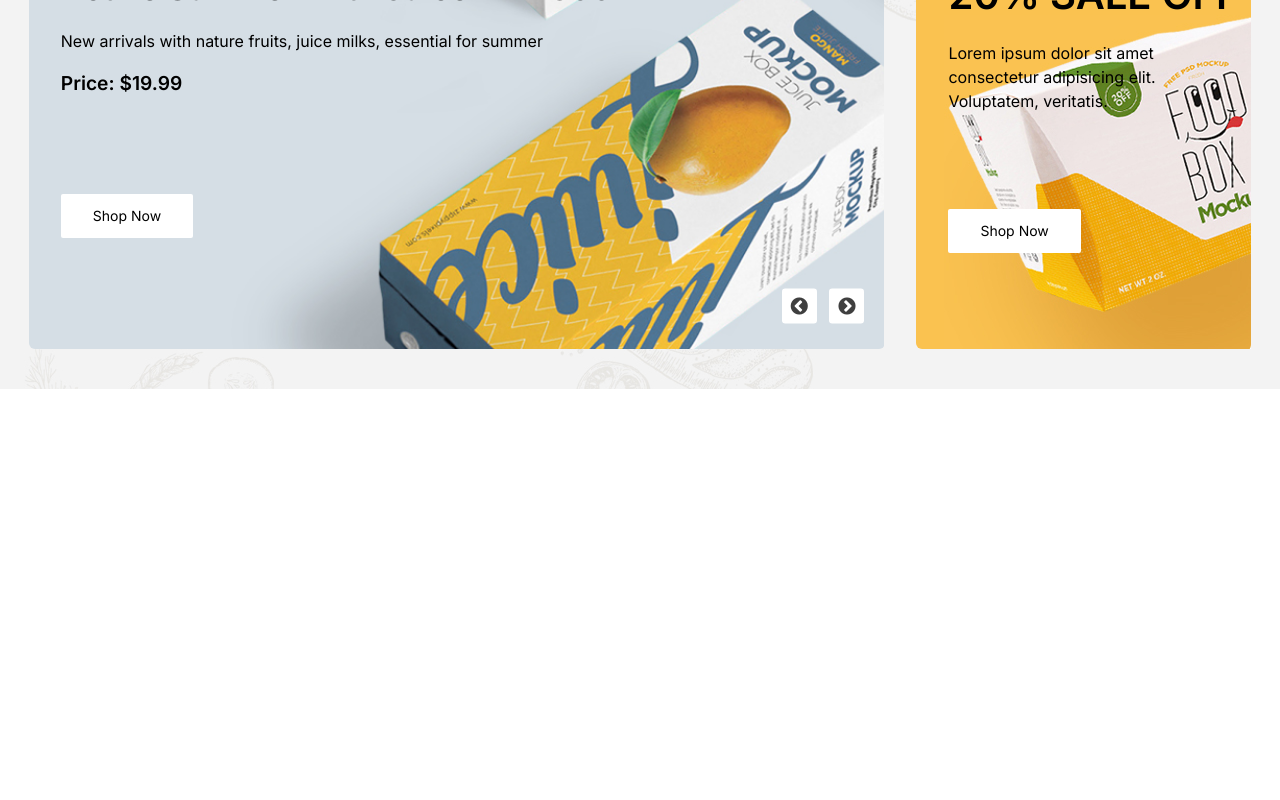
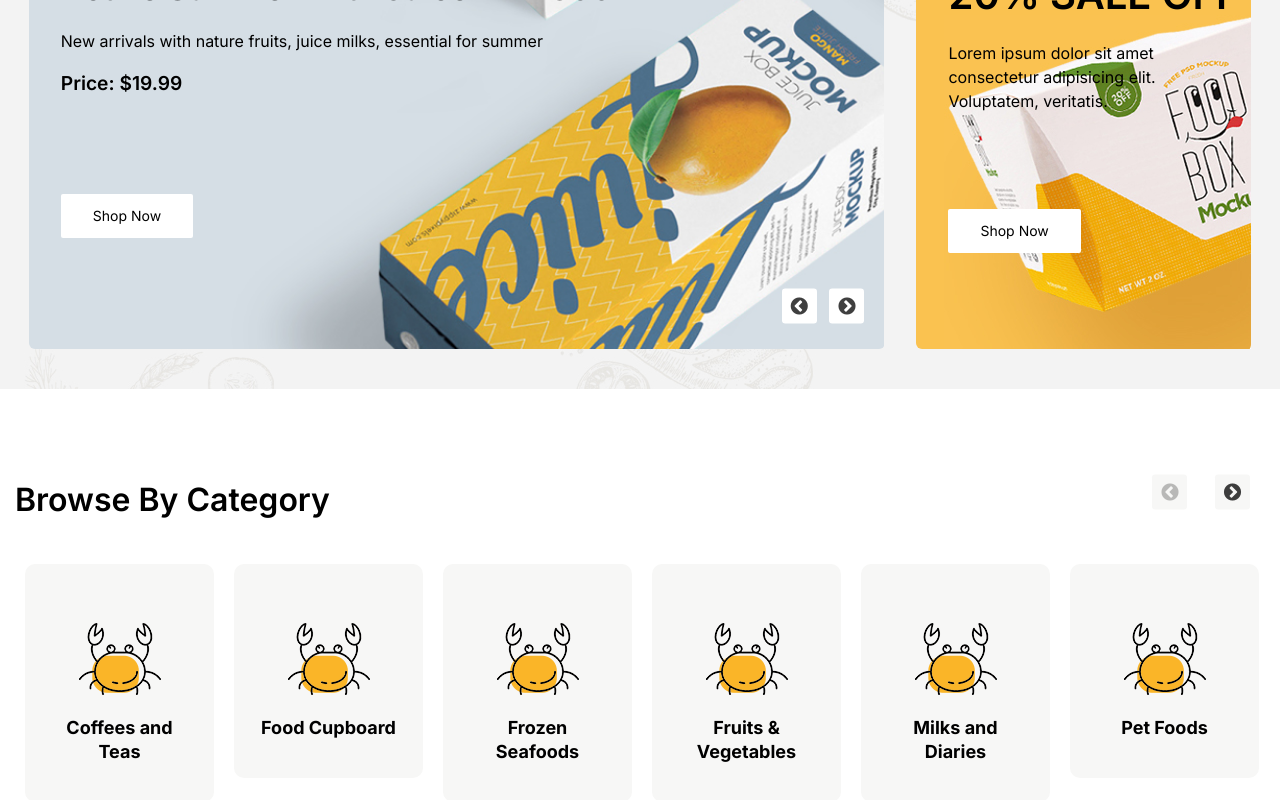
Before and after one commit to Ilesanmi-Erioluwa-Victor/hollyway_front, a Next.js app: page / in a window 1280 px wide. Shown: the part 428-1228 px from the top of the page. Before the commit the page ends 817 px from the top, so only its background shows below. Built offline with nearby package versions, Linux system fonts and the light colour scheme.

Commit message:
working on features

```diff
--- a/src/app/globals.css
+++ b/src/app/globals.css
@@ -14,30 +14,74 @@
   border-top-color: transparent;
   border-left: 10px solid transparent;
   border-right: 10px solid transparent;
-  border-bottom: 10px solid ;
+  border-bottom: 10px solid;
 }
 
-.get .slick-next, .get .slick-prev {
+.get .slick-next,
+.get .slick-prev {
   top: 90% !important;
   background: white !important;
   text-align: center !important;
-  border-radius : 0.2rem !important;
+  border-radius: 0.2rem !important;
 }
 
-.get .slick-next{
+.get .slick-next {
   right: 20px !important;
 }
 
 .get .slick-prev {
-  left : 88% !important;
+  left: 88% !important;
   z-index: 1 !important;
 }
 
-.get .slick-prev::before, .slick-next::before {
+.get .slick-prev::before,
+.slick-next::before {
   color: black !important;
 }
 
-.get .slick-prev, .slick-next {
-  width : 35px !important;
+.get .slick-prev,
+.slick-next {
+  width: 35px !important;
   height: 35px !important;
 }
+
+.cat .slick-next,
+.cat .slick-prev {
+  top: -20% !important;
+  background: #f7f7f6 !important;
+  text-align: center !important;
+  border-radius: 0.2rem !important;
+}
+
+.cat .slick-prev {
+  left: 92% !important;
+  z-index: 1 !important;
+}
+
+.cat .slick-next{
+  right: 0 !important;
+}
+
+.cat .slick-prev,
+.slick-next {
+  width: 35px !important;
+  height: 35px !important;
+}
+
+.cat .slick-prev::before,
+.slick-next::before {
+  color: black !important;
+}
+
+.cat .slick-list {
+  margin: 0 calc(-30px / 2) !important;
+  padding-bottom: 7.5rem !important;
+}
+
+.hove:hover {
+  background-color: #fff !important;
+  -webkit-box-shadow: 0 30px 40px 0 rgba(131, 132, 135, 0.15);
+  -moz-box-shadow: 0 30px 40px 0 rgba(131, 132, 135, 0.15);
+  box-shadow: 0 30px 40px 0 rgba(131, 132, 135, 0.15);
+  transition: 0.5s;
+}
--- a/src/app/page.tsx
+++ b/src/app/page.tsx
@@ -1,11 +1,12 @@
 import Image from 'next/image';
-import { Header, Hero } from 'src/components';
+import { Header, Hero, Categories } from 'src/components';
 
 export default function Home() {
   return (
     <>
       <Header />
       <Hero />
+       <Categories />
     </>
   );
 }
--- a/src/components/Categories.tsx
+++ b/src/components/Categories.tsx
@@ -1,7 +1,100 @@
+'use client';
+
+import Slider from 'react-slick';
+import second from '../assets/images/homepage-new-cat-3.png';
+import Link from 'next/link';
+import Image from 'next/image';
+
 const Categories = () => {
+  var settings = {
+    dots: false,
+    infinite: false,
+    speed: 500,
+    slidesToShow: 6,
+    slidesToScroll: 6,
+    initialSlide: 0,
+    responsive: [
+      {
+        breakpoint: 1024,
+        settings: {
+          slidesToShow: 3,
+          slidesToScroll: 3,
+          infinite: true,
+        },
+      },
+      {
+        breakpoint: 600,
+        settings: {
+          slidesToShow: 2,
+          slidesToScroll: 2,
+          initialSlide: 2,
+        },
+      },
+      {
+        breakpoint: 480,
+        settings: {
+          slidesToShow: 1,
+          slidesToScroll: 1,
+        },
+      },
+    ],
+  };
+
+  const category = [
+    { name: 'Coffees and Teas', id: 1, img: second },
+    { name: 'Food Cupboard', id: 2, img: second },
+    { name: 'Frozen Seafoods', id: 3, img: second },
+    { name: 'Fruits & Vegetables', id: 4, img: second },
+    { name: 'Milks and Diaries', id: 5, img: second },
+    { name: 'Pet Foods', id: 6, img: second },
+    { name: 'Raw Meats', id: 7, img: second },
+    { name: 'Wines & Alcohols', id: 8, img: second },
+    { name: 'Bread Sweets', id: 9, img: second },
+  ];
   return (
-    <section className='pt-[4.8125rem] pr-[0.3125rem] pb-[4.6875rem] pl-[0.3125rem]'>
-      hello
+    <section className='pt-[4.8125rem] pr-[0.3125rem] pb-[4.6875rem] pl-[0.3125rem] relative'>
+      <div className='max-w-[1670px] relative mx-auto flex'>
+        <div className='p-[0.625rem] flex relative w-full flex-wrap content-start'>
+          <div className='w-full'>
+            <div className='pb-[2.5rem] justify-start flex items-center relative'>
+              <h3 className='text-[2rem] font-semibold'>Browse By Category</h3>
+            </div>
+            <article className='w-full bg-white'>
+              <ul className='relative mx-[calc(30px/2)] flex flex-col gap-6'>
+                <Slider
+                  {...settings}
+                  className='cat'
+                >
+                  {category.map((cat) => (
+                    <li
+                      key={cat.id}
+                      className=' w-[139px] px-[10px]'
+                    >
+                      <Link
+                        href={'/about'}
+                        className='bg-[#f7f7f6] rounded-[0.625rem] p-[2.875rem_1.6875rem_2.375rem_1.6875rem] flex items-center flex-col hove'
+                      >
+                        <span className='mb-[1.25rem] block'>
+                          <Image
+                            src={cat.img}
+                            alt={cat.name}
+                          />
+                        </span>
+
+                        <span className='block'>
+                          <span className='font-[700] leading-[1.5rem] text-[1.125rem] block text-center'>
+                            {cat.name}
+                          </span>
+                        </span>
+                      </Link>
+                    </li>
+                  ))}
+                </Slider>
+              </ul>
+            </article>
+          </div>
+        </div>
+      </div>
     </section>
   );
 };
--- a/src/components/Hero.tsx
+++ b/src/components/Hero.tsx
@@ -49,7 +49,7 @@ const Hero = () => {
   return (
     <div className="bg-[url('../assets/images/hero.jpg')] bg-no-repeat bg-cover bg-center">
       <section className='flex justify-between  w-full px-[calc(1vw_+_1rem)] py-[calc(1vh_+_2rem)] gap-8'>
-        <article className='w-[70%] relative h-[30rem]' id="get">
+        <article className='w-[70%] relative h-[30rem]'>
           <Slider {...settings} className='get' >
             {products.map((product, index) => (
               <div
```
